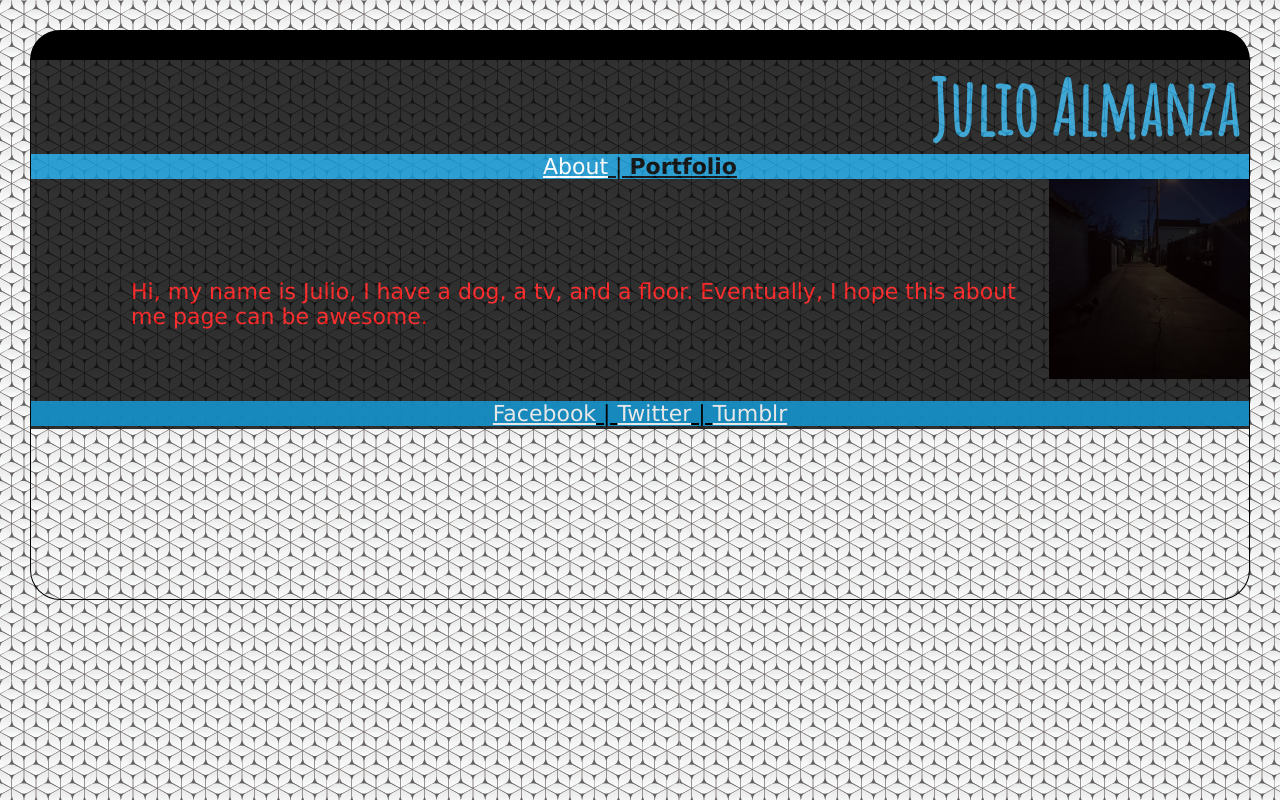
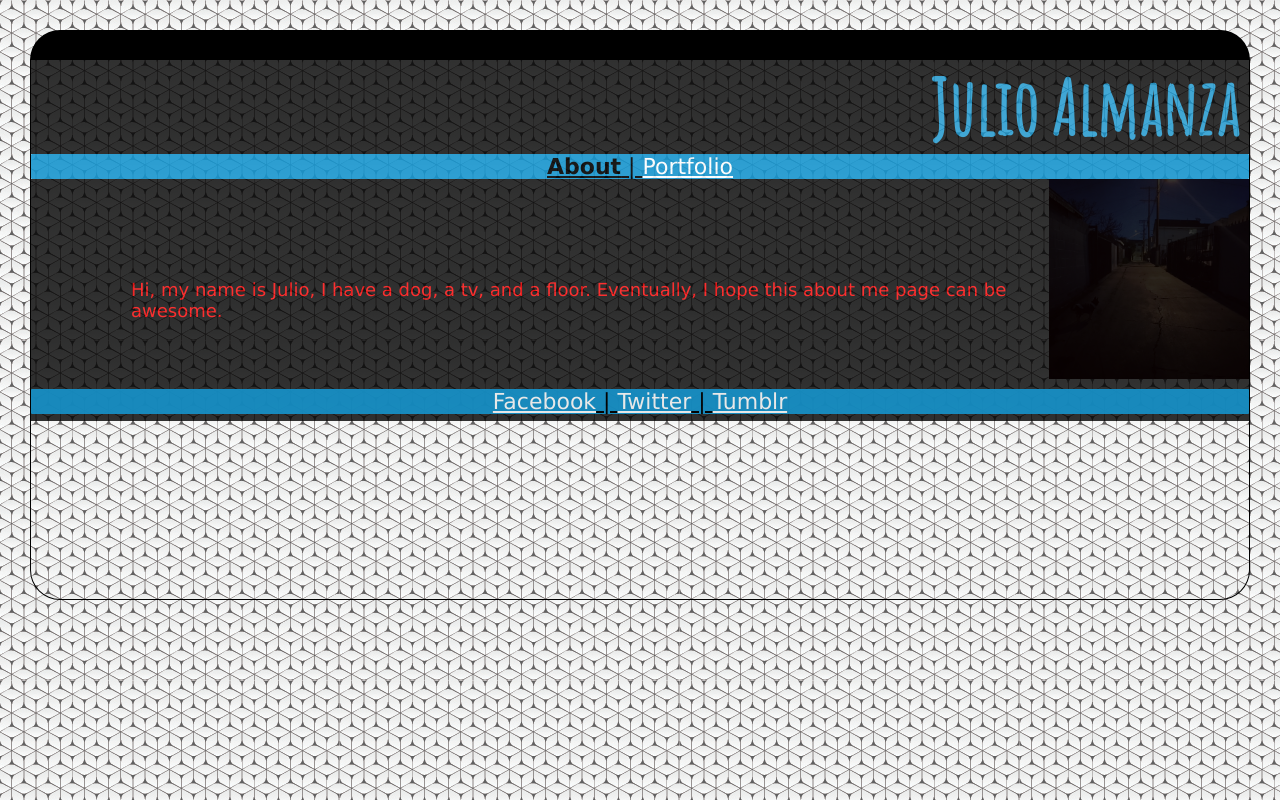
Before and after one commit to Clovertrebol/homework-portfolio, a plain HTML site: page index.html in a window 1280 px wide. Drawn offline with Linux system fonts and the light colour scheme.

Commit message:
Had to fix some closing tags

```diff
--- a/CSS/styles.css
+++ b/CSS/styles.css
@@ -1,6 +1,6 @@
 body {
 	color: black;
-	font-size: 22px;
+	font-size: 18px;
 	font-family: verdana;
 	background: #1695CE url(../images/Metal-background-5.jpg);
 	margin: 30px;
@@ -30,6 +30,7 @@ nav {
 	opacity: .89;
 	margin-top: -50px;
 	border: #fff 4px;
+	border-radius: 1px;
 }
 hr {
 	border: none;
@@ -52,3 +53,14 @@ img {
 }
 img[alt] {
   float: right;
+}
+.footer {
+	text-align: center;
+	text-decoration: underline;
+	font-size: 22px;
+	background-color: #1695CE;
+	opacity: .89;
+	margin-top: -50px;
+	border: #fff 4px;
+	border-radius: 1px;
+}
--- a/index.html
+++ b/index.html
@@ -2,19 +2,21 @@
 <html lang="en">
 
 	<head>
-	<title>Julio Almanza | Portfolio</title>
+	<title>Julio Almanza | About</title>
 
 
 	<link rel="stylesheet" href="css/styles.css">
 	<link href='https://fonts.googleapis.com/css?family=Amatic+SC' rel='stylesheet' type='text/css'>
 	</head>
 <body>
-	</nav>
+	<!--I had trouble placing the image correctly-->
+
 		<h1>Julio Almanza</h1>
-			<nav>
-		<a href="index.html">About</a>
+	<nav>
+		<strong>About</strong>
 		|
-		<strong>Portfolio</strong>
+		<a href="portfolio.html">Portfolio</a>
+
 	</nav>
 		<div class=container>
 			<img src="./images/IMG_1285.JPG" alt="avatar">
@@ -23,7 +25,7 @@
 
 		<p> Hi, my name is Julio, I have a dog, a tv, and a floor. Eventually, I hope this about me page can be awesome.</p>
 
-		<nav>
+		<nav class=footer>
 			<a href="http://facebook.com">Facebook</a>
 			|
 			<a href="http://twitter.com">Twitter</a>
```
Also changed, not shown: portfolio.html (+1 -0 lines).
